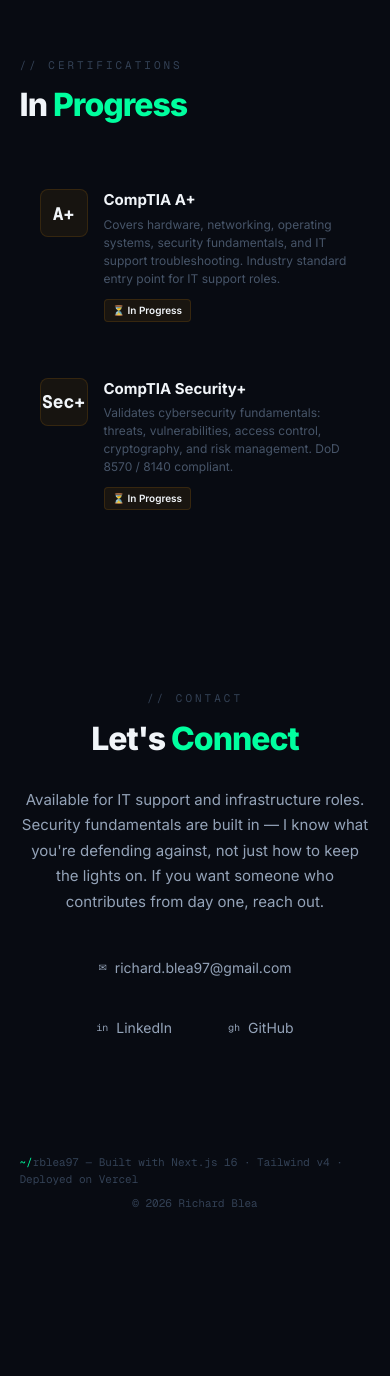
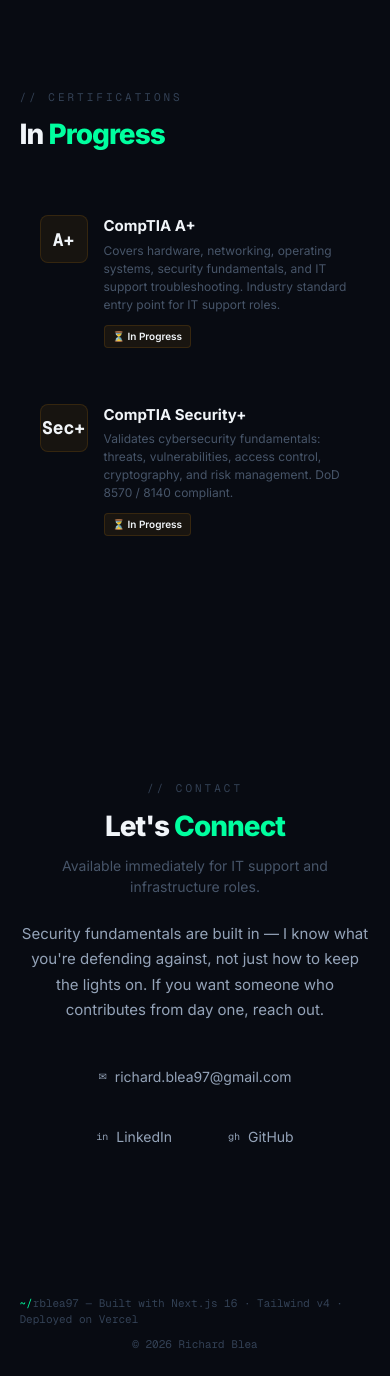
Before and after one commit to Rblea97/Portfolio, a Next.js app: page / in a window 390 px wide. Shown: the part 6563-7939 px from the top of the page. Before the commit the page ends 7799 px from the top, so only its background shows below. Built offline with nearby package versions, Linux system fonts and the light colour scheme.

Commit message:
feat: upgrade Certs and Contact sections with spacing and spring animations

```diff
--- a/components/Certs.tsx
+++ b/components/Certs.tsx
@@ -1,24 +1,22 @@
 'use client'
 import { motion } from 'framer-motion'
+import { fadeUp, stagger } from '@/lib/motion'
 import { certs } from '@/lib/data/certs'
-
-const stagger = {
-  hidden: {},
-  visible: { transition: { staggerChildren: 0.12 } },
-}
-const fadeUp = {
-  hidden: { opacity: 0, y: 20 },
-  visible: { opacity: 1, y: 0, transition: { duration: 0.5 } },
-}
 
 export default function Certs() {
   return (
-    <section id="certs" className="py-20 px-[5%]">
-      <motion.div variants={stagger} initial="hidden" whileInView="visible" viewport={{ once: true, margin: '-20px' }}>
+    <section id="certs" className="py-28 px-[5%]">
+      <motion.div
+        variants={stagger}
+        initial="hidden"
+        whileInView="visible"
+        viewport={{ once: true, margin: '-20px' }}
+        className="max-w-5xl mx-auto"
+      >
         <motion.p variants={fadeUp} className="font-mono text-[11px] text-[var(--color-text4)] tracking-[3px] uppercase mb-2">
           // Certifications
         </motion.p>
-        <motion.h2 variants={fadeUp} className="text-[32px] font-extrabold tracking-[-1px] mb-10">
+        <motion.h2 variants={fadeUp} className="font-extrabold tracking-[-1px] mb-10" style={{ fontSize: 'clamp(28px, 4vw, 40px)' }}>
           In <span className="text-[var(--color-green)]">Progress</span>
         </motion.h2>
 
@@ -32,11 +30,7 @@
             >
               <div
                 className="font-mono text-[18px] font-bold w-12 h-12 rounded-[8px] flex items-center justify-center shrink-0"
-                style={{
-                  color: 'var(--color-amber)',
-                  background: '#f59e0b10',
-                  border: '1px solid #f59e0b22',
-                }}
+                style={{ color: 'var(--color-amber)', background: '#f59e0b10', border: '1px solid #f59e0b22' }}
               >
                 {cert.shortName}
               </div>
--- a/components/Contact.tsx
+++ b/components/Contact.tsx
@@ -1,14 +1,6 @@
 'use client'
 import { motion } from 'framer-motion'
-
-const stagger = {
-  hidden: {},
-  visible: { transition: { staggerChildren: 0.1 } },
-}
-const fadeUp = {
-  hidden: { opacity: 0, y: 20 },
-  visible: { opacity: 1, y: 0, transition: { duration: 0.5 } },
-}
+import { fadeUp, stagger } from '@/lib/motion'
 
 const LINKS = [
   { icon: '✉', label: 'richard.blea97@gmail.com', href: 'mailto:richard.blea97@gmail.com' },
@@ -20,7 +12,7 @@
   return (
     <section
       id="contact"
-      className="py-20 px-[5%] text-center"
+      className="py-28 px-[5%] text-center"
       style={{ background: 'var(--color-bg2)', borderTop: '1px solid var(--color-border)' }}
     >
       <motion.div
@@ -28,18 +20,20 @@
         initial="hidden"
         whileInView="visible"
         viewport={{ once: true, margin: '-20px' }}
-        className="max-w-[520px] mx-auto"
+        className="max-w-5xl mx-auto"
       >
         <motion.p variants={fadeUp} className="font-mono text-[11px] text-[var(--color-text4)] tracking-[3px] uppercase mb-2">
           // Contact
         </motion.p>
-        <motion.h2 variants={fadeUp} className="text-[32px] font-extrabold tracking-[-1px] mb-6">
+        <motion.h2 variants={fadeUp} className="font-extrabold tracking-[-1px] mb-2" style={{ fontSize: 'clamp(28px, 4vw, 40px)' }}>
           Let&apos;s <span className="text-[var(--color-green)]">Connect</span>
         </motion.h2>
-        <motion.p variants={fadeUp} className="text-[15px] text-[var(--color-text2)] leading-[1.7] mb-8">
-          Available for IT support and infrastructure roles. Security fundamentals are built
-          in — I know what you&apos;re defending against, not just how to keep the lights on.
-          If you want someone who contributes from day one, reach out.
+        <motion.p variants={fadeUp} className="text-[14px] text-[var(--color-text3)] mb-6">
+          Available immediately for IT support and infrastructure roles.
+        </motion.p>
+        <motion.p variants={fadeUp} className="text-[15px] text-[var(--color-text2)] leading-[1.7] mb-8 max-w-[520px] mx-auto">
+          Security fundamentals are built in — I know what you&apos;re defending against, not just
+          how to keep the lights on. If you want someone who contributes from day one, reach out.
         </motion.p>
 
         <motion.div variants={stagger} className="flex flex-wrap justify-center gap-4">
```
